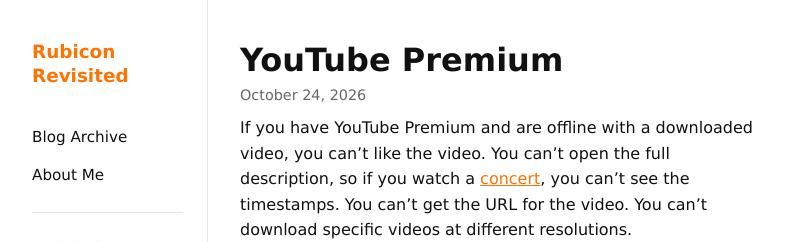
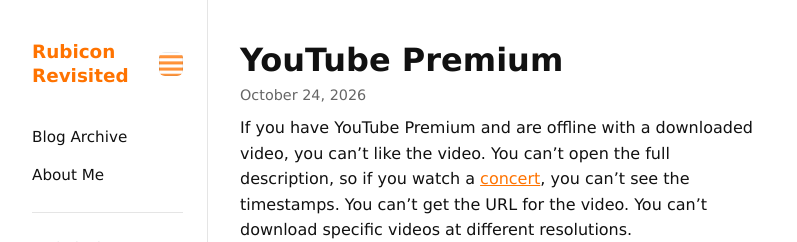
Before and after one commit to StepanJiri/stepankarasek.github.io, a Jekyll site: the page built from index.md, in a window 1280 px wide. Shown: the top 242 px of the page, without its empty margins (152-949 px from the left). Built offline with Jekyll 4.4.1, drawn with Linux system fonts in a browser that asks for light colours.

Commit message:
Update default.html

```diff
--- a/_layouts/default.html
+++ b/_layouts/default.html
@@ -35,7 +35,10 @@
 <body>
   <div class="page-wrap">
     <aside class="sidebar">
-      <a class="site-brand {% if page.url == '/' %}active{% endif %}" href="{{ '/' | relative_url }}">{{ site.title }}</a>
+      <a class="site-brand {% if page.url == '/' %}active{% endif %}" href="{{ '/' | relative_url }}">
+        <span>{{ site.title }}</span>
+        <img class="site-favicon" src="{{ '/assets/favicon/favicon-32x32.png' | relative_url }}" alt="">
+      </a>
 
       <nav class="sidebar-nav">
         <a href="{{ '/blog/' | relative_url }}"
```
